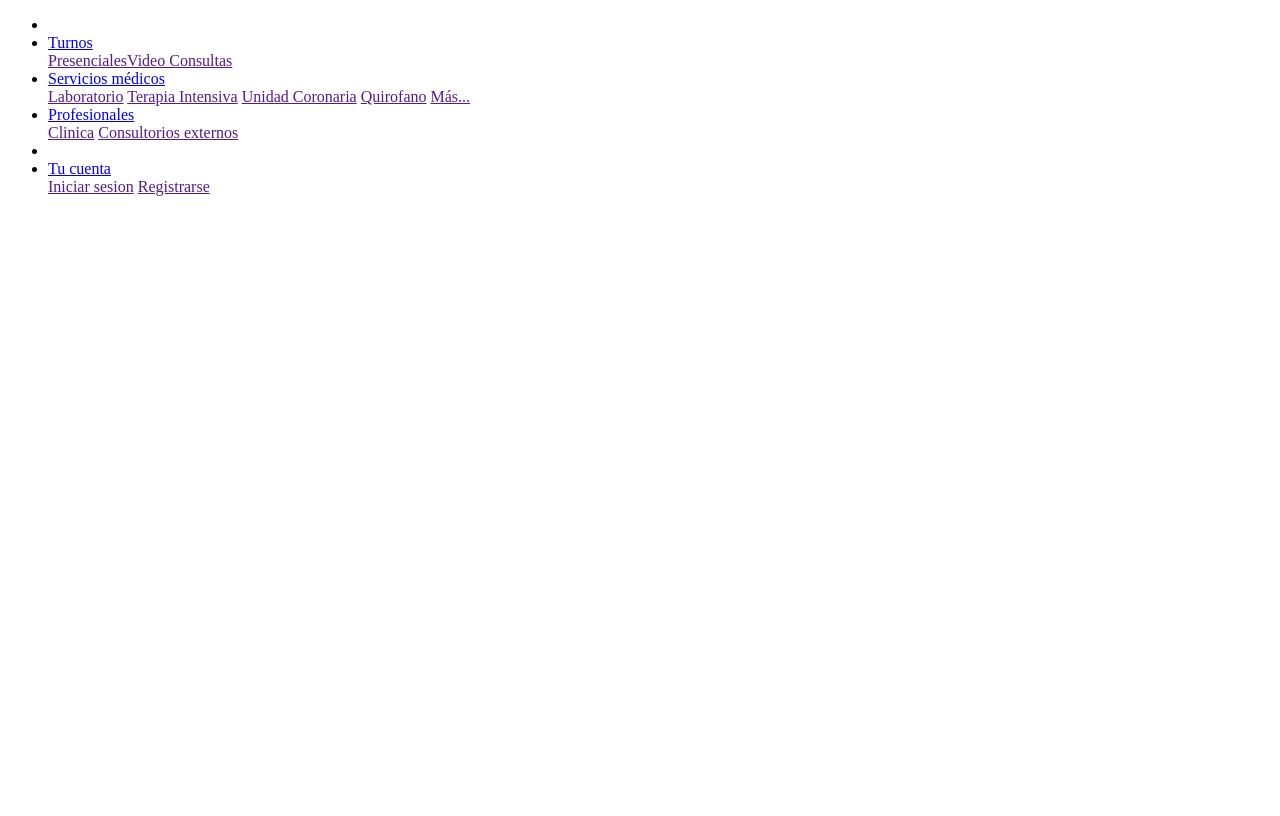
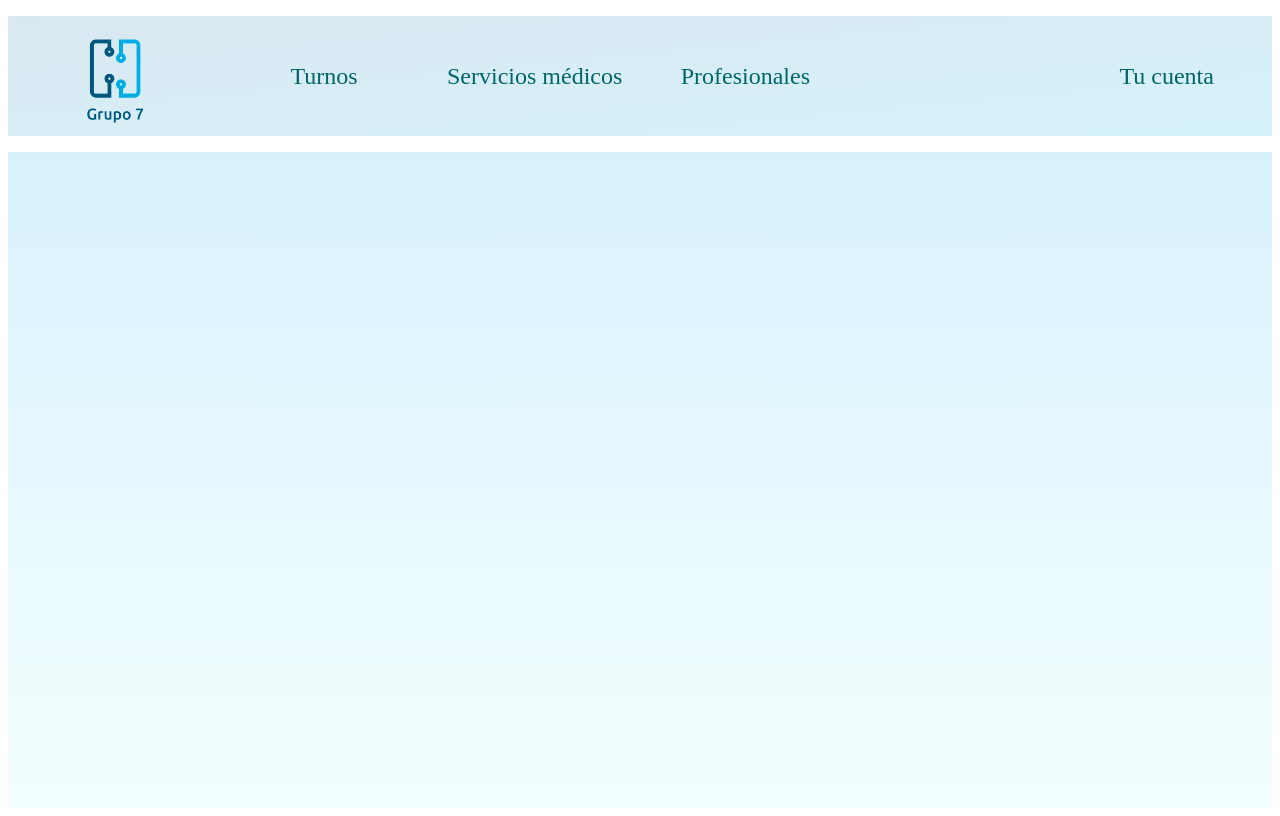
Before and after one commit to Nirviop/.-vsc-Codo-a-codo-python-2024, a plain HTML site: page templates/especialidadesMedicas.html in a window 1280 px wide. Drawn offline with Linux system fonts and the light colour scheme.

Commit message:
commit message6

```diff
--- a/templates/cuenta.html
+++ b/templates/cuenta.html
@@ -4,28 +4,28 @@
     <meta charset="UTF-8">
     <meta name="viewport" content="width=device-width, initial-scale=1.0">
     <title>Sanatorio Grupo 8</title>
-    <link rel="stylesheet" href="/Codo a codo python 2024/static/css/style.css">
+    <link rel="stylesheet" href="../static/css/style.css">
 </head>
 <body>
     <header>
         <nav>
             <ul>
-                <li id="image"><a href="/Codo a codo python 2024/index.html" ><img src="/Codo a codo python 2024/static/img/logo.png" height="110px" alt=""></a></li>
-                <li class="dropdown" ><a href="/Codo a codo python 2024/templates/turnos.html">Turnos</a>
+                <li id="image"><a href="../index.html" ><img src="/Codo a codo python 2024/static/img/logo.png" height="110px" alt=""></a></li>
+                <li class="dropdown" ><a href="../templates/turnos.html">Turnos</a>
                     <div class="dropdown-content"><a href="">Presenciales</a><a href="">Video Consultas</a></div>
-                <li class="dropdown" ><a href="/Codo a codo python 2024/templates/especialidadesMedicas.html">Servicios médicos</a>
+                <li class="dropdown" ><a href="../templates/especialidadesMedicas.html">Servicios médicos</a>
                     <div class="dropdown-content"><a href="">Laboratorio</a>
                     <a href="">Terapia Intensiva</a>
                     <a href="">Unidad Coronaria</a>
                     <a href="">Quirofano</a>
                     <a href="">Más...</a></div></li>
-                <li class="dropdown"><a href="/Codo a codo python 2024/templates/profesionales.html" >Profesionales</a>
+                <li class="dropdown"><a href="../templates/profesionales.html" >Profesionales</a>
                     <div class="dropdown-content"><a href="">Clinica</a>
                         <a href="">Consultorios externos</a></div></li>
                 <li></li>
                 <li class="dropdown">
 
-                    <a href="/Codo a codo python 2024/templates/cuenta.html" class="dropbtn">Tu cuenta</a>
+                    <a href="../templates/cuenta.html" class="dropbtn">Tu cuenta</a>
                     <div class="dropdown-content">
                         <a href="">Iniciar sesion</a>
                         <a href="">Registrarse</a>
@@ -39,7 +39,7 @@
     <main>
         <section id="seccion-con-foto">
             <div class="container">
-                <img src="static/img/logomain.png" alt="" class="logo">
+
             </div>
         </section>
     </main>
--- a/templates/especialidadesMedicas.html
+++ b/templates/especialidadesMedicas.html
@@ -4,29 +4,29 @@
     <meta charset="UTF-8">
     <meta name="viewport" content="width=device-width, initial-scale=1.0">
     <title>Sanatorio Grupo 8</title>
-    <link rel="stylesheet" href="/Codo a codo python 2024/static/css/style.css">
+    <link rel="stylesheet" href="../static/css/style.css">
 </head>
 <body>
     <body>
         <header>
             <nav>
                 <ul>
-                    <li id="image"><a href="/Codo a codo python 2024/index.html" ><img src="/Codo a codo python 2024/static/img/logo.png" height="110px" alt=""></a></li>
-                    <li class="dropdown" ><a href="/Codo a codo python 2024/templates/turnos.html">Turnos</a>
+                    <li id="image"><a href="../index.html" ><img src="../static/img/logo.png" height="110px" alt=""></a></li>
+                    <li class="dropdown" ><a href="../templates/turnos.html">Turnos</a>
                         <div class="dropdown-content"><a href="">Presenciales</a><a href="">Video Consultas</a></div>
-                    <li class="dropdown" ><a href="/Codo a codo python 2024/templates/especialidadesMedicas.html">Servicios médicos</a>
+                    <li class="dropdown" ><a href="../templates/especialidadesMedicas.html">Servicios médicos</a>
                         <div class="dropdown-content"><a href="">Laboratorio</a>
                         <a href="">Terapia Intensiva</a>
                         <a href="">Unidad Coronaria</a>
                         <a href="">Quirofano</a>
                         <a href="">Más...</a></div></li>
-                    <li class="dropdown"><a href="/Codo a codo python 2024/templates/profesionales.html" >Profesionales</a>
+                    <li class="dropdown"><a href="../templates/profesionales.html" >Profesionales</a>
                         <div class="dropdown-content"><a href="">Clinica</a>
                             <a href="">Consultorios externos</a></div></li>
                     <li></li>
                     <li class="dropdown">
 
-                        <a href="/Codo a codo python 2024/templates/cuenta.html" class="dropbtn">Tu cuenta</a>
+                        <a href="../templates/cuenta.html" class="dropbtn">Tu cuenta</a>
                         <div class="dropdown-content">
                             <a href="">Iniciar sesion</a>
                             <a href="">Registrarse</a>
@@ -40,7 +40,7 @@
         <main>
             <section id="seccion-con-foto">
                 <div class="container">
-                    <img src="static/img/logomain.png" alt="" class="logo">
+
                 </div>
             </section>
         </main>
```
Also changed, not shown: index.html (+1 -1 lines), templates/profesionales.html (+7 -7 lines), templates/turnos.html (+7 -7 lines).
